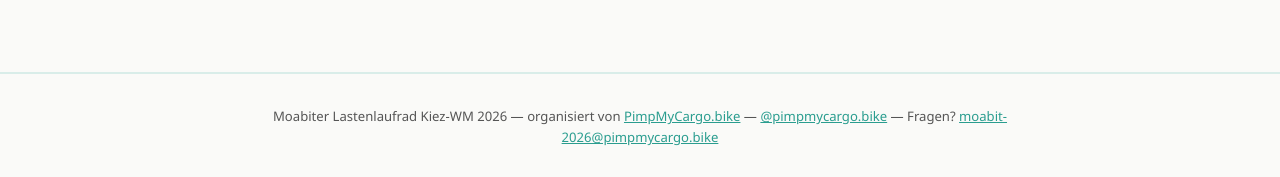
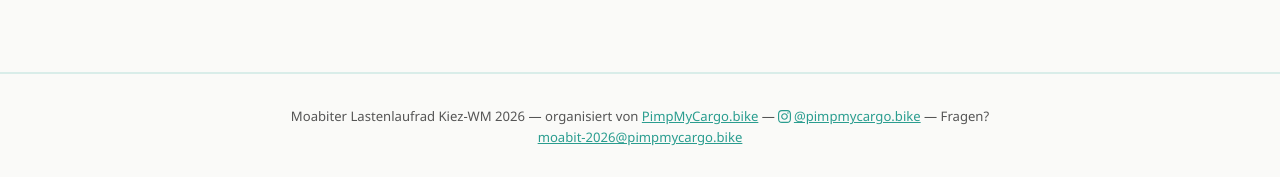
Before and after one commit to falkorichter/moabit-lastenlaufrad-champion-2026, a Jekyll site: the page built from index.html, in a window 1280 px wide. Shown: the part 2995-3172 px from the top of the page. Built offline with Jekyll 4.4.1, drawn with Linux system fonts in a browser that asks for light colours.

Commit message:
Add Instagram icon to footer link
Co-Authored-By: Claude Sonnet 4.6 <noreply@anthropic.com>

```diff
--- a/_layouts/default.html
+++ b/_layouts/default.html
@@ -16,7 +16,7 @@
       <p>
         Moabiter Lastenlaufrad Kiez-WM 2026 &mdash;
         organisiert von <a href="https://www.pimpmycargo.bike" target="_blank" rel="noopener">PimpMyCargo.bike</a>
-        &mdash; <a href="https://www.instagram.com/pimpmycargo.bike/" target="_blank" rel="noopener">@pimpmycargo.bike</a>
+        &mdash; <a href="https://www.instagram.com/pimpmycargo.bike/" target="_blank" rel="noopener"><svg xmlns="http://www.w3.org/2000/svg" width="13" height="13" viewBox="0 0 24 24" fill="currentColor" style="vertical-align:-.15em;margin-right:.2em"><path d="M12 2.163c3.204 0 3.584.012 4.85.07 3.252.148 4.771 1.691 4.919 4.919.058 1.265.069 1.645.069 4.849 0 3.205-.012 3.584-.069 4.849-.149 3.225-1.664 4.771-4.919 4.919-1.266.058-1.644.07-4.85.07-3.204 0-3.584-.012-4.849-.07-3.26-.149-4.771-1.699-4.919-4.92-.058-1.265-.07-1.644-.07-4.849 0-3.204.013-3.583.07-4.849.149-3.227 1.664-4.771 4.919-4.919 1.266-.057 1.645-.069 4.849-.069zm0-2.163c-3.259 0-3.667.014-4.947.072-4.358.2-6.78 2.618-6.98 6.98-.059 1.281-.073 1.689-.073 4.948 0 3.259.014 3.668.072 4.948.2 4.358 2.618 6.78 6.98 6.98 1.281.058 1.689.072 4.948.072 3.259 0 3.668-.014 4.948-.072 4.354-.2 6.782-2.618 6.979-6.98.059-1.28.073-1.689.073-4.948 0-3.259-.014-3.667-.072-4.947-.196-4.354-2.617-6.78-6.979-6.98-1.281-.059-1.69-.073-4.949-.073zm0 5.838c-3.403 0-6.162 2.759-6.162 6.162s2.759 6.163 6.162 6.163 6.162-2.759 6.162-6.163c0-3.403-2.759-6.162-6.162-6.162zm0 10.162c-2.209 0-4-1.79-4-4 0-2.209 1.791-4 4-4s4 1.791 4 4c0 2.21-1.791 4-4 4zm6.406-11.845c-.796 0-1.441.645-1.441 1.44s.645 1.44 1.441 1.44c.795 0 1.439-.645 1.439-1.44s-.644-1.44-1.439-1.44z"/></svg>@pimpmycargo.bike</a>
         &mdash; Fragen? <a href="#" class="obf-mail" data-em="bW9hYml0LTIwMjZAcGltcG15Y2FyZ28uYmlrZQ==">moabit-2026 [at] pimpmycargo.bike</a>
       </p>
     </div>
```
